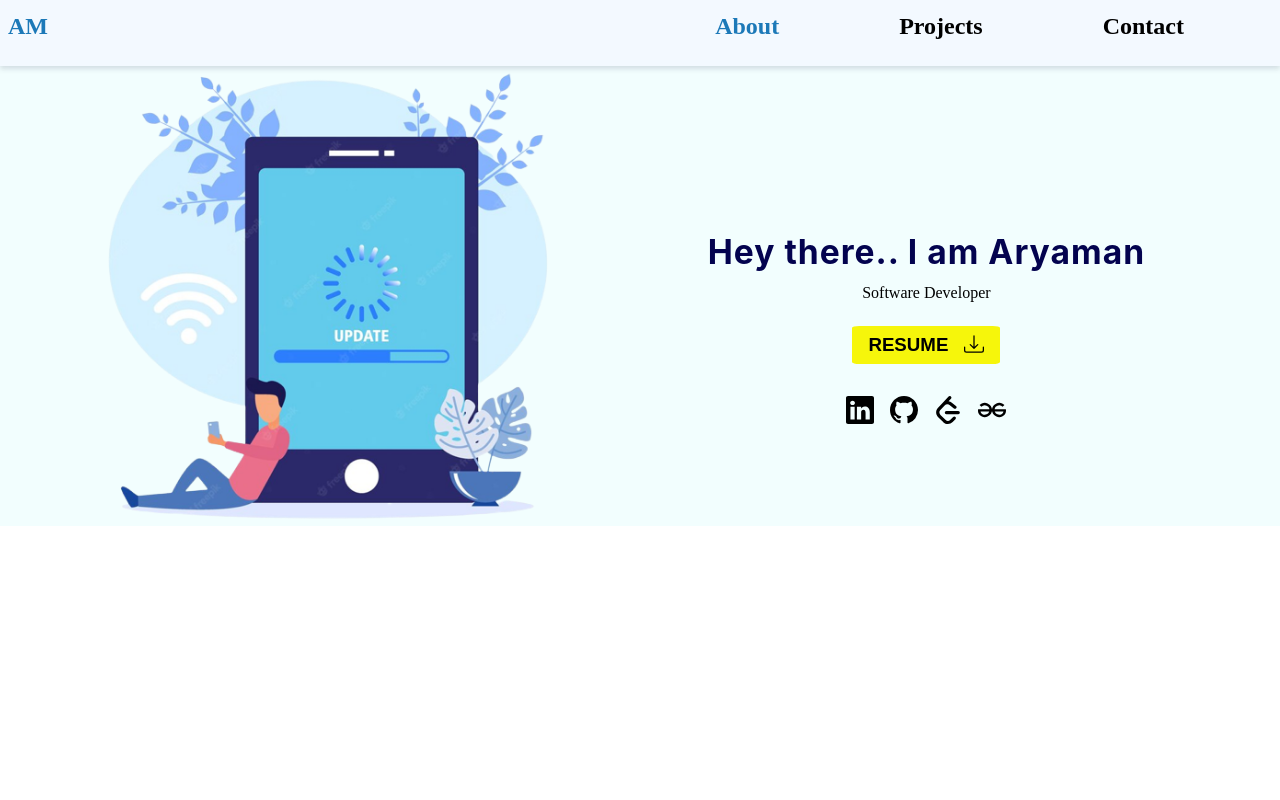
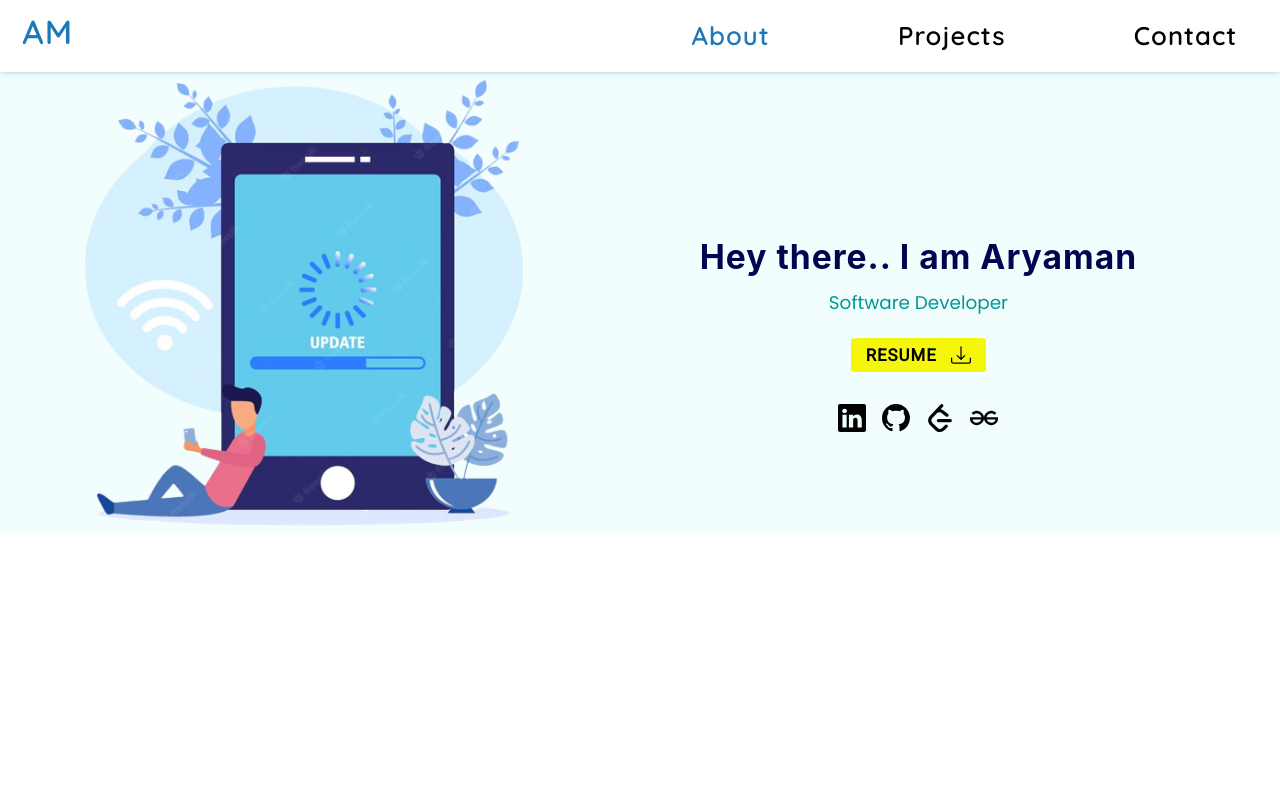
Before and after one commit to AryamanMishra/Portfolio-Website, a React (Create React App) app: page / in a window 1280 px wide. Shown: the top 800 px of the page. Built offline with nearby package versions, Linux system fonts and the light colour scheme.

Commit message:
updated home page

```diff
--- a/src/styles/Home.css
+++ b/src/styles/Home.css
@@ -1,6 +1,9 @@
+@import url('https://fonts.googleapis.com/css2?family=Poppins&family=Raleway&family=Roboto&display=swap');
+
+
 .main-section {
     display: flex;
-    gap: 7em;
+    gap: 6em;
     background-color: rgba(137, 244, 244, 0.11);
     align-items: center;
     justify-content: center;
@@ -9,11 +12,21 @@
     width: 36%;
 }
 .intro {
-    width: 40%;
+    width: 45%;
     display: flex;
     flex-direction: column;
     align-items: center;
     justify-content: center;
+}
+
+.title h1 {
+    font-family: 'Poppins', sans-serif;
+}
+.title p {
+    font-family: 'Poppins', sans-serif;
+    font-size: 1.15em;
+    color: rgb(2, 150, 150);
+    /* font-style: italic; */
 }
 .resume-section {
     display: flex;
@@ -23,11 +36,13 @@
     padding: 0.5em 1em;
     margin-top: 1.5em;
     border: 0.4px transparent;
-    font-size: 1em;
+    font-size: 0.9em;
     border-radius: 5%;
     display: flex;
     gap: 1em;
     cursor: pointer;
+    font-family: 'Roboto', sans-serif;
+    letter-spacing: 1px;
 }
 
 .links {
--- a/src/styles/Navbar.css
+++ b/src/styles/Navbar.css
@@ -1,20 +1,24 @@
+@import url('https://fonts.googleapis.com/css2?family=Quicksand:wght@400;600&display=swap');
 
 .main-nav {
-    background-color: rgba(173, 216, 251, 0.15);
-    /* background-color: #10003b; */
     display: flex;
     flex-direction: row;
     justify-content:space-between;
-    height: 4.1em;
-    box-shadow: rgba(17, 12, 46, 0.15) 0px 3px 5px 0px;
+    height: 4.2em;
+    box-shadow: rgb(28, 121, 184) 0px -3px 8px 0px;
+    font-family: 'Quicksand', sans-serif;
+    letter-spacing: 1px;
+    font-size: 1.07em;
 }
 
 .home-link {
-    padding-top: 0.8em;
+    padding-top: 0.5em;
     padding-bottom: 1em;
     text-decoration: none;
     color: black;
-    padding-left: 0.5em;
+    padding-left: 1em;
+    font-weight: 800;
+    font-size: 1.3em;
 }
 .home-link:hover {
     color: rgb(28, 121, 184);
@@ -23,8 +27,8 @@
     display: flex;
     flex-direction: row;
     gap: 7.5em;
-    padding-right: 6em;
-    padding-top: 0.8em;
+    padding-right: 2.5em;
+    padding-top: 1.1em;
     padding-bottom: 1em;
 }
 
@@ -40,8 +44,8 @@
 
 .nav-links:hover {
     color: rgb(28, 121, 184);
-    transform: scale(1.08);
-    transition: all 0.15s ease;
+    transform: scale(1.05);
+    transition: all 0.3s ease;
 }
 
 .nav-links::after {
```
